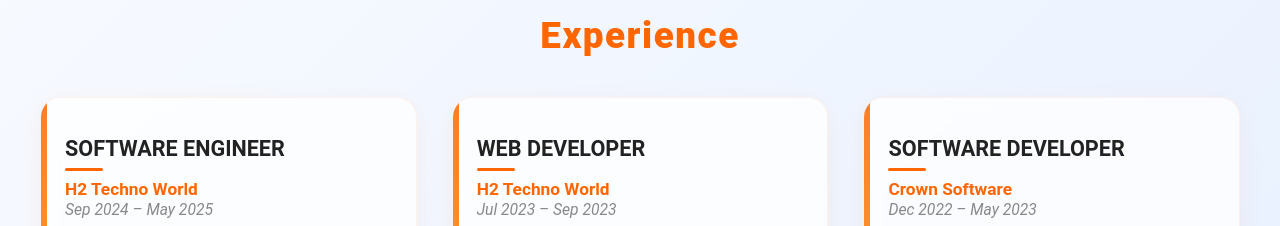
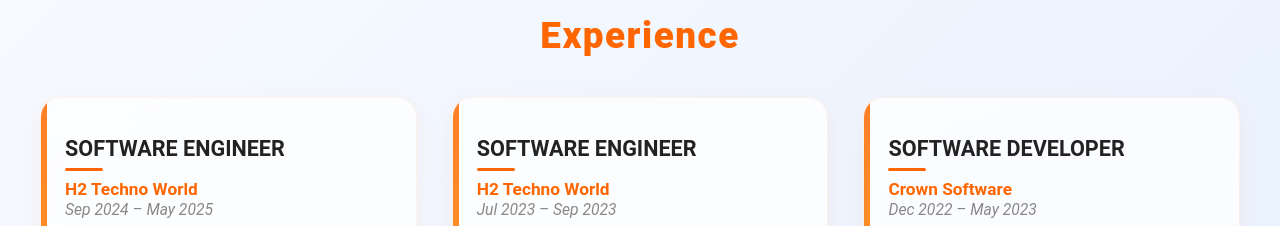
Before and after one commit to Manan2606/manan_portfolio, a React (Vite) app: page / in a window 1280 px wide. Shown: the part 4120-4346 px from the top of the page. Built offline with nearby package versions, Linux system fonts and the light colour scheme.

Commit message:
Minor update in Experience,jsx

```diff
--- a/src/components/Experience.jsx
+++ b/src/components/Experience.jsx
@@ -28,7 +28,7 @@
     },
     {
       id: 2,
-      title: "WEB DEVELOPER",
+      title: "SOFTWARE ENGINEER",
       company: "H2 Techno World",
       duration: "Jul 2023 – Sep 2023",
       description: [
```
